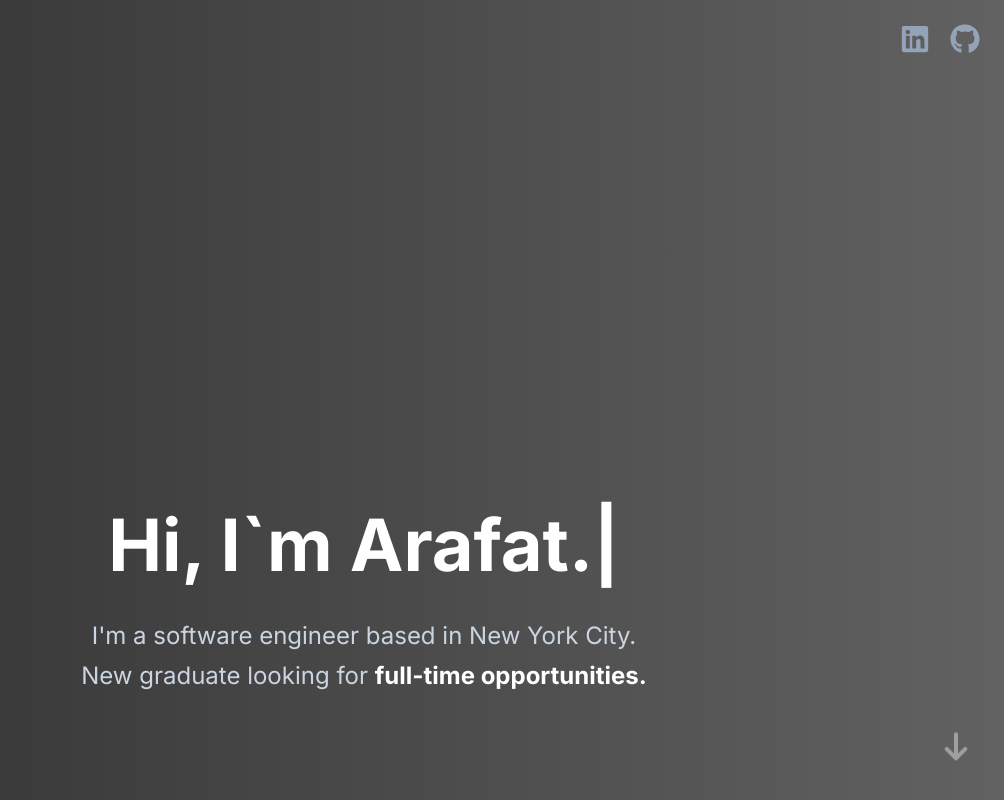
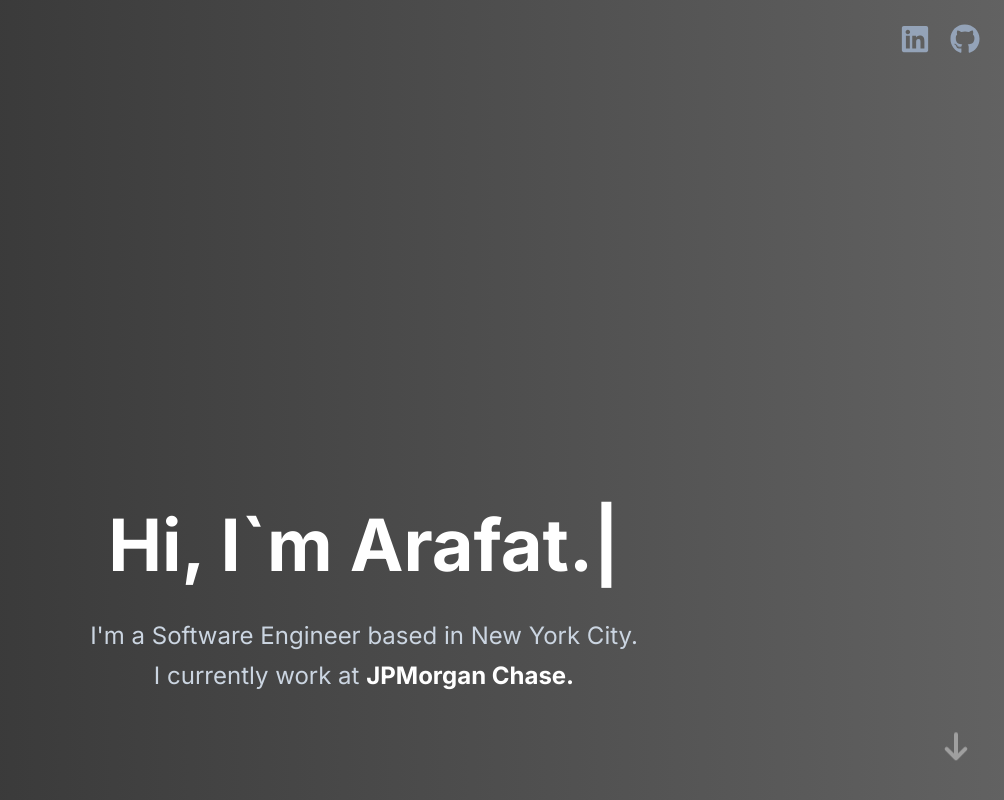
Before and after one commit to Arafat04H09/Portfolio, a React (Vite) app: page / in a window 1280 px wide. Shown: the top 800 px of the page, without its empty margins (276-1280 px from the left). Built offline with nearby package versions, Linux system fonts and the light colour scheme; no server answers; a web font is replaced by a local one.

Commit message:
updatded intro

```diff
--- a/src/Components/Intro.tsx
+++ b/src/Components/Intro.tsx
@@ -19,8 +19,8 @@ const Intro = () => {
       <br/>
       <br/>
         <div className='text-center text- sm:text-2xl md:text-2xl text-slate-300'>
-        <p className="mb-2">I'm a software engineer based in New York City.</p>
-        <p className="mb-2">New graduate looking for <strong className="text-white">full-time opportunities.</strong></p>
+        <p className="mb-2">I'm a Software Engineer based in New York City.</p>
+        <p className="mb-2">I currently work at <strong className="text-white">JPMorgan Chase.</strong></p>
       </div>
 
       <ScrollIndicator targetId="discord" />
```
